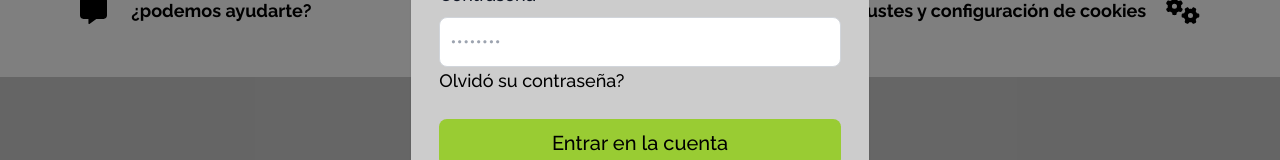
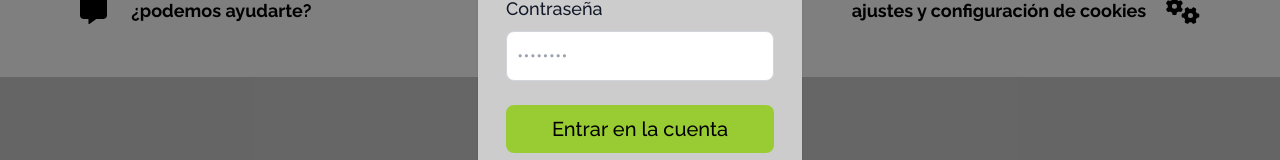
Before and after one commit to 4GeeksAcademy/abitacolo-front-, a React (Vite) app: page / in a window 1280 px wide. Both pictures are taken after a click on the button "mi cuenta". Shown: the part 383-543 px from the top of the page. Built offline with nearby package versions, Linux system fonts and the light colour scheme; no server answers.

Commit message:
eliminamos recordar contraseña

```diff
--- a/src/components/ModalLogin.jsx
+++ b/src/components/ModalLogin.jsx
@@ -95,12 +95,6 @@ const ModalLogin = ({ onClose }) => {
                     />
                   </div>
 
-                  <a
-                    href="#"
-                    className="text- font-medium text-primary-600 hover:underline dark:text-primary-500"
-                  >
-                    Olvidó su contraseña?
-                  </a>
                   <button
                     type="submit"
                     className="w-full text-black bg-abitacoloGreen hover:ring-2 focus:ring-4 focus:outline-none font-medium rounded-lg text-xl px-5 py-2.5"
--- a/src/context/flux.jsx
+++ b/src/context/flux.jsx
@@ -124,7 +124,6 @@ const getState = ({ getStore, getActions, setStore }) => {
             throw new Error(`HTTP error! status: ${response.status}`);
           const data = await response.json();
           console.log(data);
-          nav;
         } catch (error) {
           console.log(error);
         }
```
